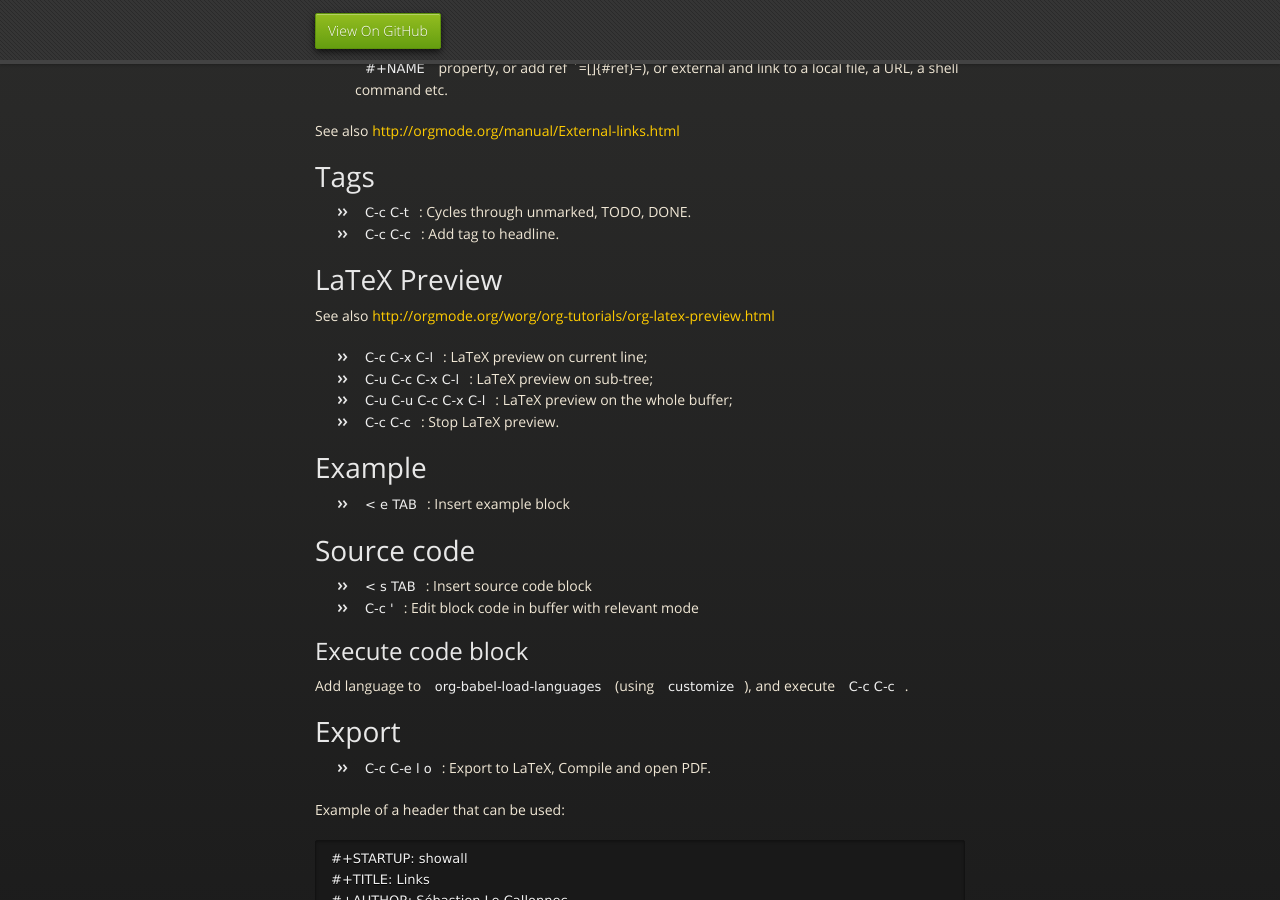
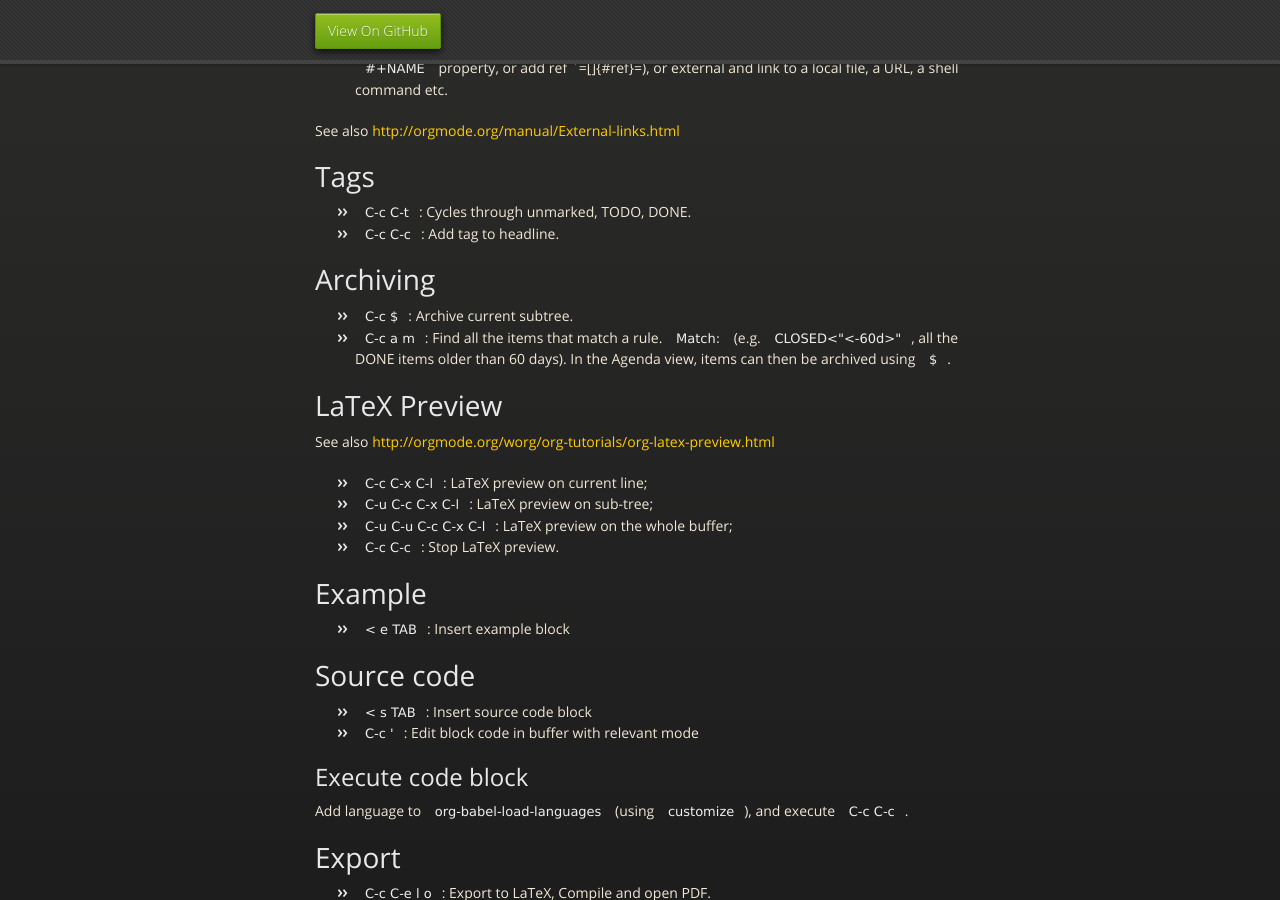
Before and after one commit to tychobrailleur/tychobrailleur.github.io, a Jekyll site: the page built from packages/org-mode.md, in a window 1280 px wide and 900 px high, scrolled down 856 px. Built offline with Jekyll 4.4.1, drawn with Linux system fonts in a browser that asks for light colours; nearby versions of some CDN libraries.

Commit message:
Update Jekyll.

```diff
--- a/packages/org-mode.md
+++ b/packages/org-mode.md
@@ -47,6 +47,13 @@ See also <http://orgmode.org/manual/External-links.html>
 
 -   `C-c C-t`: Cycles through unmarked, TODO, DONE.
 -   `C-c C-c`: Add tag to headline.
+
+# Archiving
+
+-   `C-c $`: Archive current subtree.
+-   `C-c a m`: Find all the items that match a rule. `Match:` (e.g.
+    `CLOSED<"<-60d>"`, all the DONE items older than 60 days). In the
+    Agenda view, items can then be archived using `$`.
 
 # LaTeX Preview
 
```
Also changed, not shown: packages/org-mode.org (+7 -0 lines), Gemfile.lock.
